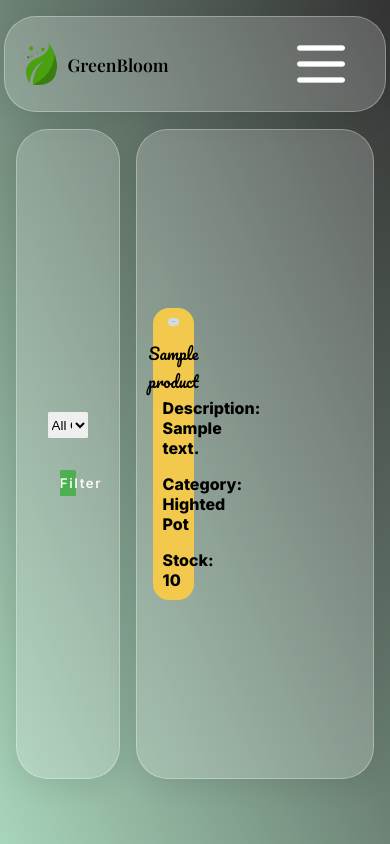
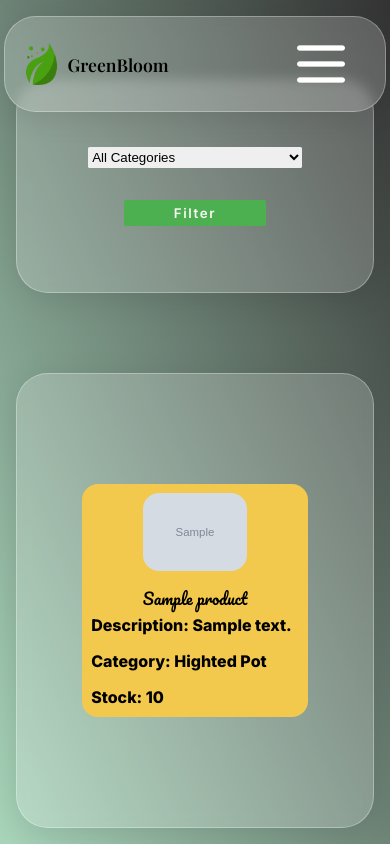
Before and after one commit to CodeLavkush/GreenBloom, a Django app: page /products/ in a window 390 px wide. Run offline with Django 5.2, Linux system fonts and the light colour scheme; a user stored in the database is signed in; tables that the repository leaves empty hold one stand-in row (values such as "Sample post"); grey boxes marked "Sample" are stand-in pictures; some web fonts are replaced.

Commit message:
responsiveness final

```diff
--- a/GreenBloom/products/templates/products.html
+++ b/GreenBloom/products/templates/products.html
@@ -7,7 +7,7 @@
 {% block body %}
     <div class="main-container">
         {% include "navbar.html" %}
-        <div class="aside">
+        <div class="aside-filter">
             <div class="left">
                 <form method="POST">
                     {% csrf_token %}
--- a/GreenBloom/static/css/main/navbar.css
+++ b/GreenBloom/static/css/main/navbar.css
@@ -187,11 +187,11 @@ nav{
     align-items: center;
     width: 100vw;
     height: 100vh;
+    z-index: 100;
 
     .aside{
         width: 50%;
         height: 100%;
-        z-index: 100;
         display: flex;
         justify-content: center;
         align-items: center;
--- a/GreenBloom/static/css/products/products_lists.css
+++ b/GreenBloom/static/css/products/products_lists.css
@@ -8,7 +8,7 @@
     align-items: center;
     flex-direction: column;
 
-    .aside{
+    .aside-filter{
         width: 100%;
         height: 100%;
         display: flex;
@@ -16,6 +16,10 @@
         align-items: center;
         padding: 1rem;
         gap: 1rem;
+
+        @media (max-width: 440px) {
+            flex-direction: column;
+        }
 
         .left{
             flex: 1;
@@ -33,6 +37,10 @@
             box-shadow: 0 0.25rem 1.875rem rgba(0, 0, 0, 0.1);
             border-radius: 2rem;
 
+            @media (max-width: 440px) {
+                width: 100%;
+            }
+
             form{
                 width: 80%;
                 height: 40%;
@@ -42,12 +50,25 @@
                 flex-direction: column;
                 gap: 2rem;
 
+                @media (max-width: 770px) {
+                    width: 100%;
+                }
+
+                @media (max-width: 440px) {
+                    width: 100%;
+                    height: 100%;
+                }
+
                 .form-select{
                     width: 50%;
                     height: 10%;
                     outline: none;
                     border: none;
                     border-radius: .1rem;
+
+                    @media (max-width: 440px) {
+                        width: 60%;
+                    }
                 }
 
                 button{
@@ -63,6 +84,13 @@
                     letter-spacing: .1rem;
                     cursor: pointer;
                     transition: all 3ms ease-in-out;
+                    @media (max-width: 440px) {
+                        height: 12%;
+                    }
+
+                    @media (max-width: 770px) {
+                        width: 40%;
+                    }
 
                     &:active{
                         scale: .9;
@@ -84,6 +112,14 @@
             gap: 1rem;
             overflow-y: scroll;
             scrollbar-width: none;
+
+            @media (max-width: 1030px) {
+                display: flex;
+                justify-content: center;
+                align-items: center;
+                flex-direction: column;
+                flex-wrap: nowrap;
+            }
 
             backdrop-filter: blur(0.4rem);
             -webkit-backdrop-filter: blur(0.625rem);
@@ -114,6 +150,19 @@
                 gap: .2rem;
                 padding: .6rem;
                 border-radius: 1rem;
+
+                @media (max-width: 1030px) {
+                    width: 60%;
+                }
+
+                @media (max-width: 770px) {
+                    width: 70%;
+                }
+
+                @media (max-width: 330px) {
+                    width: 90%;
+                }
+
 
                 img{
                     width: 50%;
```
Also changed, not shown: GreenBloom/static/css/main/about.css (+16 -0 lines), GreenBloom/static/css/main/contact.css (+19 -0 lines), GreenBloom/static/css/userAuth/login.css (+28 -0 lines), GreenBloom/static/css/userAuth/register.css (+31 -0 lines).
